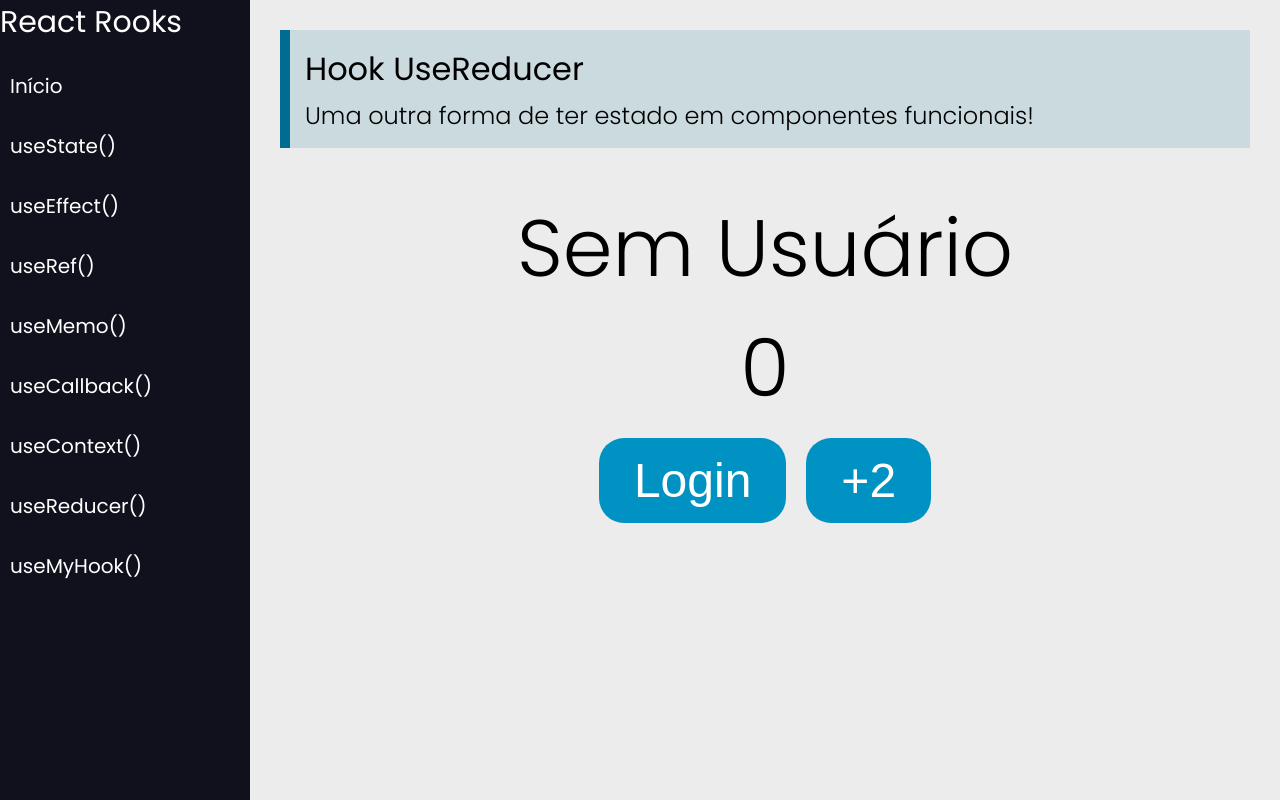
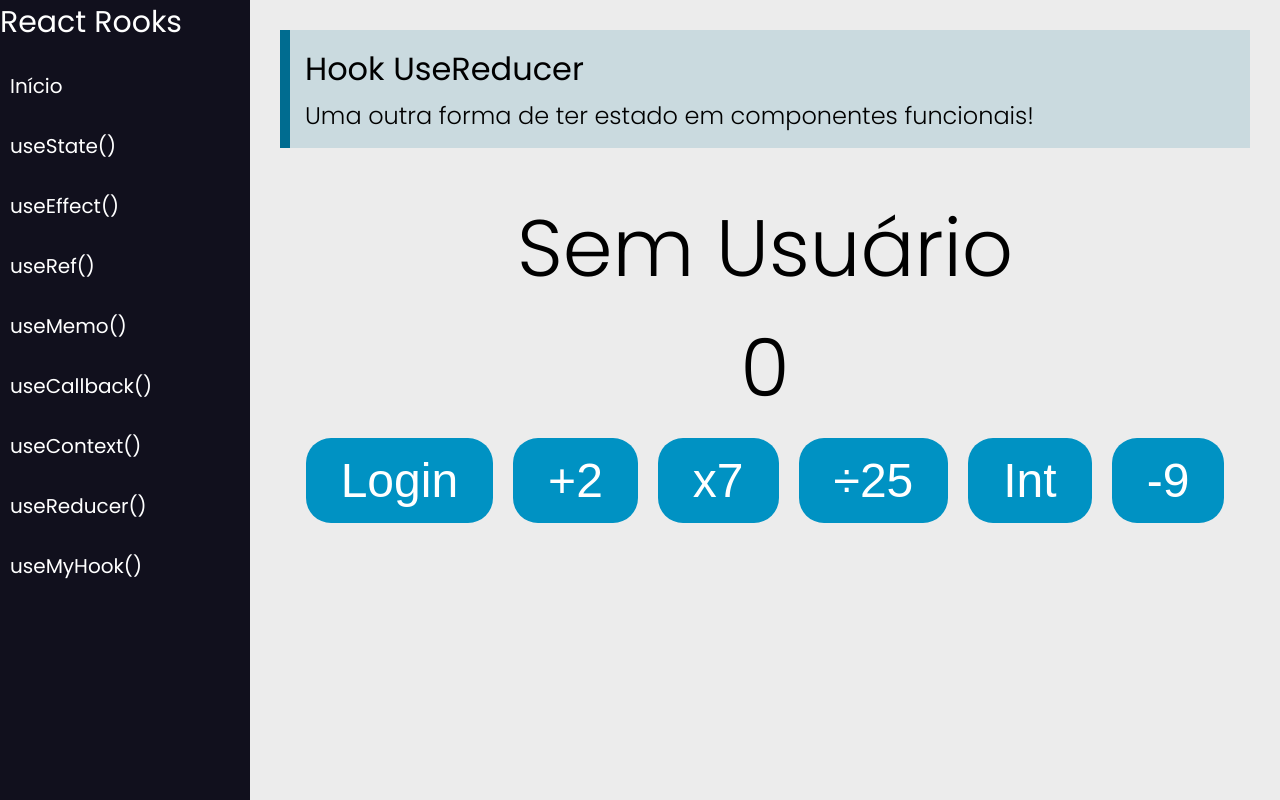
Before and after one commit to ketlynsantos/Hooks, a React (Create React App) app: page /useReducer in a window 1280 px wide. Built offline with nearby package versions, Linux system fonts and the light colour scheme.

Commit message:
Challenge useReducer

```diff
--- a/src/views/examples/UseReducer.jsx
+++ b/src/views/examples/UseReducer.jsx
@@ -15,10 +15,21 @@ function reducer(state, action) {
             return {...state, number: state.number + 2}
         case  'login':
             return {...state, user: {name: action.payload }}
+        //desafio
+        case 'multiply7':
+            return {...state, number: state.number * 7}
+        case 'share25':
+            return {...state, number: state.number / 25}
+        case 'toTransformInt':
+            return {...state, number: parseInt(state.number)}
+        case 'addN':
+            return {...state, number: state.number + action.payload}
         default:
             return state
     }
 }
+
+    // X7 - /25 e transformar para inteiro - adicionar um n qualquer
 
 const UseReducer = (props) => {
 
@@ -39,6 +50,10 @@ const UseReducer = (props) => {
                 <div>
                     <button className="btn" onClick={() => dispatch({type: 'login', payload: 'Maria'})}>Login</button>
                     <button className="btn" onClick={() => dispatch({type: 'add2Number'})}>+2</button>
+                    <button className="btn" onClick={() => dispatch({type: 'multiply7'})}>x7</button>
+                    <button className="btn" onClick={() => dispatch({type: 'share25'})}>÷25</button>
+                    <button className="btn" onClick={() => dispatch({type: 'toTransformInt'})}>Int</button>
+                    <button className="btn" onClick={() => dispatch({type: 'addN', payload: -10})}>-9</button>
                 </div>
             </div>
         </div>
```
